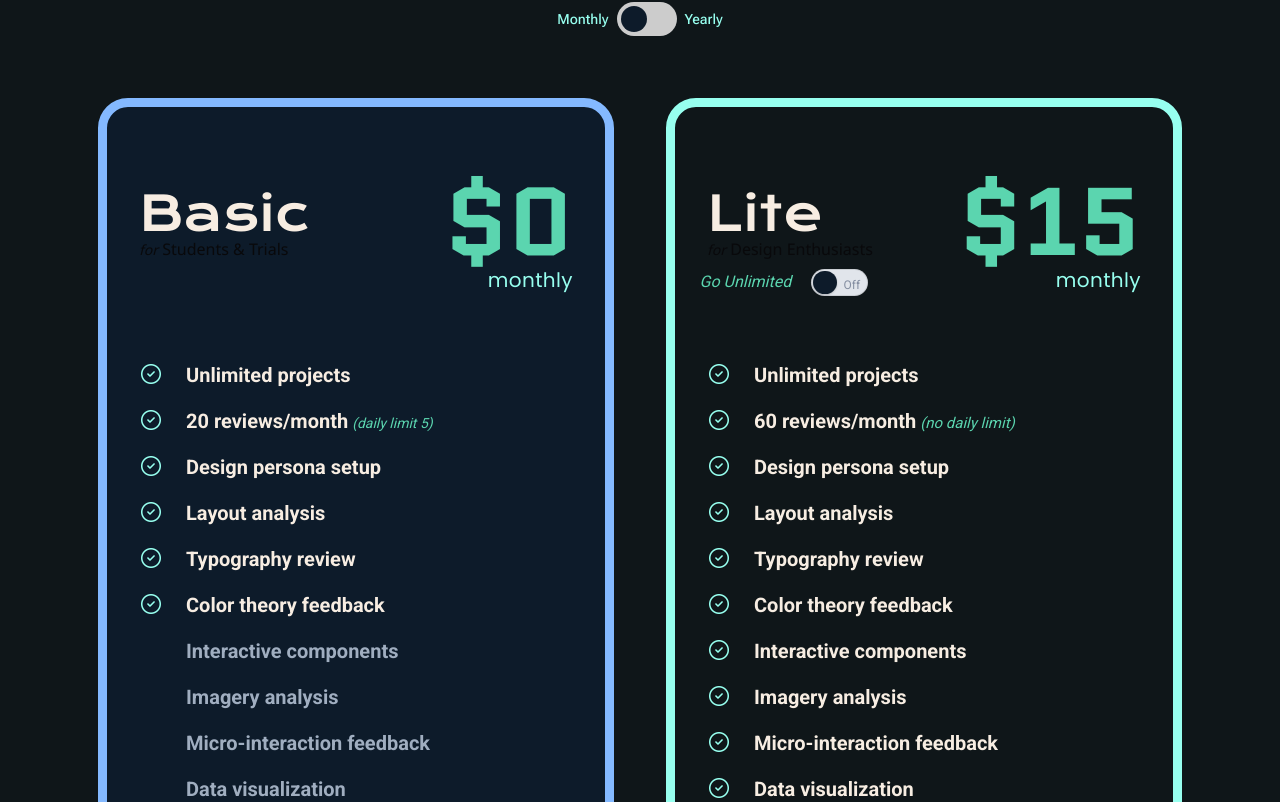
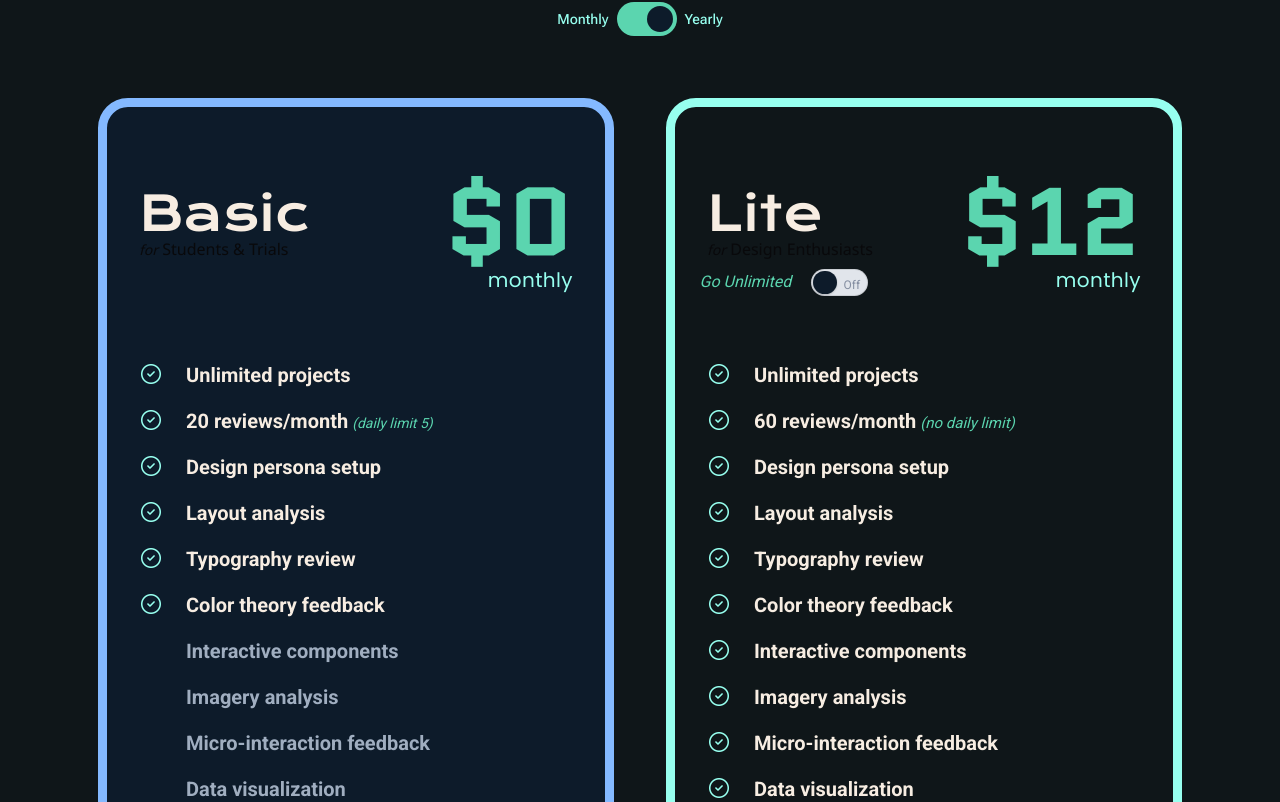
Before and after one commit to DravmoAI/dravmo-app, a Next.js app: page / in a window 1280 px wide. Shown: the part 4859-5661 px from the top of the page. Built offline with nearby package versions, Linux system fonts and the light colour scheme.

Commit message:
Updates default plan period

```diff
--- a/components/landing/pricing-section.tsx
+++ b/components/landing/pricing-section.tsx
@@ -17,7 +17,7 @@ interface PricingSectionProps {
 
 export function PricingSection({ basicPlanFeatures, proPlanFeatures, litePlanFeatures }: PricingSectionProps) {
   const [isUnlimited, setIsUnlimited] = useState(false)
-  const [isYearly, setIsYearly] = useState(false)
+  const [isYearly, setIsYearly] = useState(true)
 
   return (
     <div className="flex flex-col items-center justify-center mt-[53px] mb-[100px] font-poppins">
```
